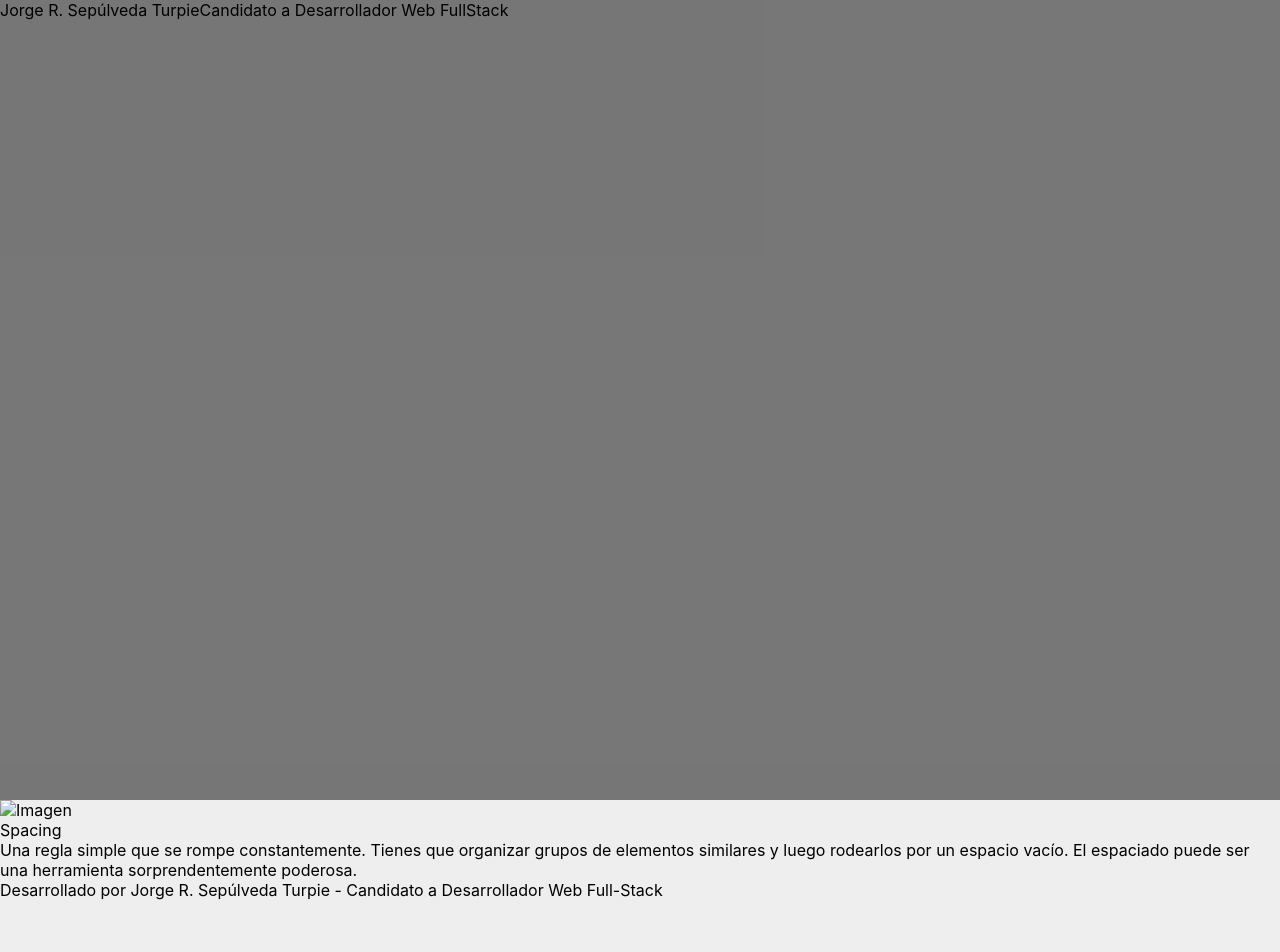
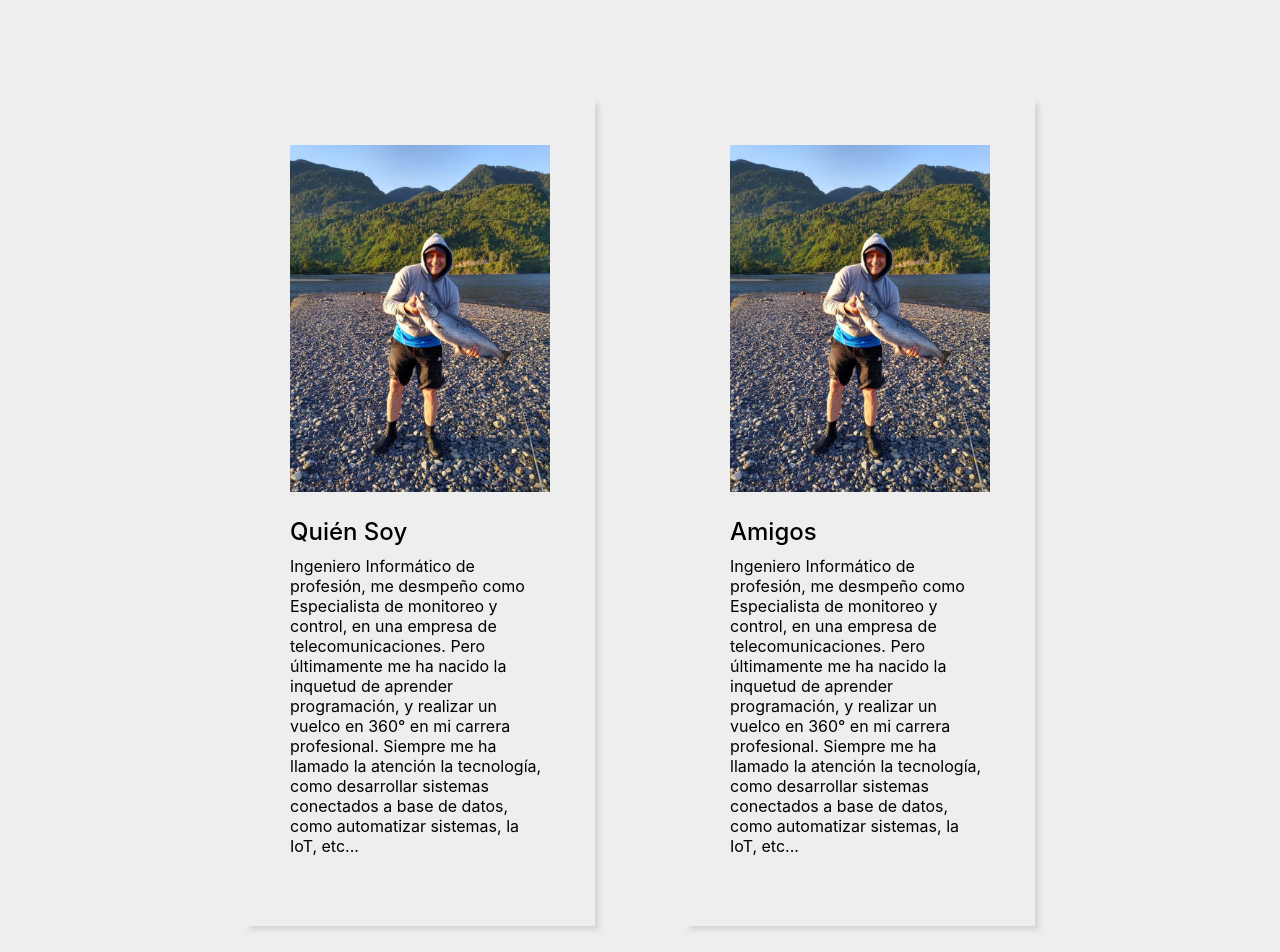
Before and after one commit to Pasculi/practica1-My_Story, a plain HTML site: page index.html in a window 1280 px wide. Shown: the top 952 px of the page. Before the commit the page ends 900 px from the top, so only its background shows below. Drawn offline with Linux system fonts and the light colour scheme.

Commit message:
Contenido y Footer

```diff
--- a/css/style.css
+++ b/css/style.css
@@ -4,6 +4,9 @@
     url(./fonts/PermanentMarker.woff) format("woff");
 }
 
+* {
+  box-sizing: border-box;
+}
 body,
 h1,
 h2,
@@ -16,41 +19,86 @@ a {
   font-weight: normal;
 }
 
-* {
-  box-sizing: border-box;
+
+.header {
+  height: 100vh;
+  width: 100%;
+  background-color:rgba(238, 238, 238, .2);
+  /* add missing declarations */
+  background-image: url(/images/teclado_pantalla.jfif);
+  background-size: cover;
+  background-position: center center;
+  text-align: center;
 }
 
+.header-title{
+  font-family: 'Permanent Marker', cursive;
+  font-size: 140px;
+  margin:auto;
+
+}
 .page {
   font-family: "Inter", sans-serif;
   background: #eeeeee;
 }
-
-.header {
-  height: 100vh;
-  /* add missing declarations */
-}
-
 /* add a CSS rule for the page title here */
 
 .overlay {
+  display: flex;
   width: 100%;
   height: 100%;
   background-color: rgba(0, 0, 0, 0.5);
-  display: flex;
-}
+  color:#FFF;
+  font-size: 40px;
+
+ }
 
 .content {
   display: flex;
   flex-wrap: wrap;
   justify-content: space-between;
   /* add missing declarations */
+  font-size: 0;
+    width: 790px;
+    margin:100px auto 50px;
 }
 
 /* add CSS rules for cards and their content here */
+.card{
+  display: inline-block;
+  width: 350px;
+  margin-bottom:60px;
+  padding:45px 45px 70px;
+  padding-top:45px;
+  margin-right: 90px;
+  box-shadow: 4px 4px 5px rgba(177, 177, 177, 0.4) ;
+}
+.no-right-margin {
+  margin-right: 0;
+}
+.card-title{
+  font-size: 24px;
+  font-weight: 500;
+  margin-bottom:10px;
+}
+.card-text{
+  font-size: 16px;
+}
+.card-image{
+  width: 100%;
+  margin-bottom:25px;
+}
 
 .footer {
   display: flex;
+  height:300px;
+    background-color:#000;
   /* add missing declarations */
 }
 
 /* add a CSS rule for the footer signature */
+.footer-author{
+  color:#FFF;
+  font-size:24px;
+  margin:auto;
+}
--- a/index.html
+++ b/index.html
@@ -9,21 +9,36 @@
       type="image/x-icon"
       href="https://code.s3.yandex.net/web-code/favicon.ico"
     />
+    <link rel="preconnect" href="https://fonts.googleapis.com"><link rel="preconnect" href="https://fonts.gstatic.com" crossorigin><link href="https://fonts.googleapis.com/css2?family=Permanent+Marker&display=swap" rel="stylesheet">
   </head>
   <body class="page">
-    <header class="header">
+    <!--<header class="header">
       <div class="overlay">
-        <!-- add the page title here -->
-        <h1>Jorge R. Sepúlveda Turpie</h1>
-        <h3>Candidato a Desarrollador Web FullStack</h3>
+        <!-- add the page title here
+        <h1 class="header-title" >Jorge R. <br/> Sepúlveda Turpie</h1>
       </div>
-    </header>
+    </header> -->
     <section class="content">
       <!-- add the cards here -->
       <div class="card">
-        <img class ="card-image" src="https://pictures.s3.yandex.net/frontend-developer/free-course/card-1.jpg" alt="Imagen">
-        <h3 class="card-title">Spacing</h3>
-        <p class="card-text">Una regla simple que se rompe constantemente. Tienes que organizar grupos de elementos similares y luego rodearlos por un espacio vacío. El espaciado puede ser una herramienta sorprendentemente poderosa.</p>
+        <img class ="card-image" src="/images/Hobbies.jpg" alt="Imagen">
+        <h3 class="card-title">Quién Soy</h3>
+        <p class="card-text">Ingeniero Informático de profesión, me desmpeño como Especialista de monitoreo y control, en una empresa de telecomunicaciones. Pero últimamente me ha nacido la inquetud de aprender programación, y realizar un vuelco en 360° en mi carrera profesional. Siempre me ha llamado la atención la tecnología, como desarrollar sistemas conectados a base de datos, como automatizar sistemas, la IoT, etc...</p>
+      </div>
+      <div class="card no-right-margin">
+        <img class ="card-image" src="/images/Hobbies.jpg" alt="Imagen">
+        <h3 class="card-title">Amigos</h3>
+        <p class="card-text">Ingeniero Informático de profesión, me desmpeño como Especialista de monitoreo y control, en una empresa de telecomunicaciones. Pero últimamente me ha nacido la inquetud de aprender programación, y realizar un vuelco en 360° en mi carrera profesional. Siempre me ha llamado la atención la tecnología, como desarrollar sistemas conectados a base de datos, como automatizar sistemas, la IoT, etc...</p>
+      </div>
+      <div class="card">
+        <img class ="card-image" src="/images/Hobbies.jpg" alt="Imagen">
+        <h3 class="card-title">Hobbies</h3>
+        <p class="card-text">Ingeniero Informático de profesión, me desmpeño como Especialista de monitoreo y control, en una empresa de telecomunicaciones. Pero últimamente me ha nacido la inquetud de aprender programación, y realizar un vuelco en 360° en mi carrera profesional. Siempre me ha llamado la atención la tecnología, como desarrollar sistemas conectados a base de datos, como automatizar sistemas, la IoT, etc...</p>
+      </div>
+      <div class="card  no-right-margin">
+        <img class ="card-image" src="/images/Hobbies.jpg" alt="Imagen">
+        <h3 class="card-title">Intereses</h3>
+        <p class="card-text">Ingeniero Informático de profesión, me desmpeño como Especialista de monitoreo y control, en una empresa de telecomunicaciones. Pero últimamente me ha nacido la inquetud de aprender programación, y realizar un vuelco en 360° en mi carrera profesional. Siempre me ha llamado la atención la tecnología, como desarrollar sistemas conectados a base de datos, como automatizar sistemas, la IoT, etc...</p>
       </div>
     </section>
     <footer class="footer">
```
Also changed, not shown: images/1185652_356767601121072_1895459143_n.jpg (added), images/Hobbies.jpg (added), images/teclado_pantalla.jfif (added).
